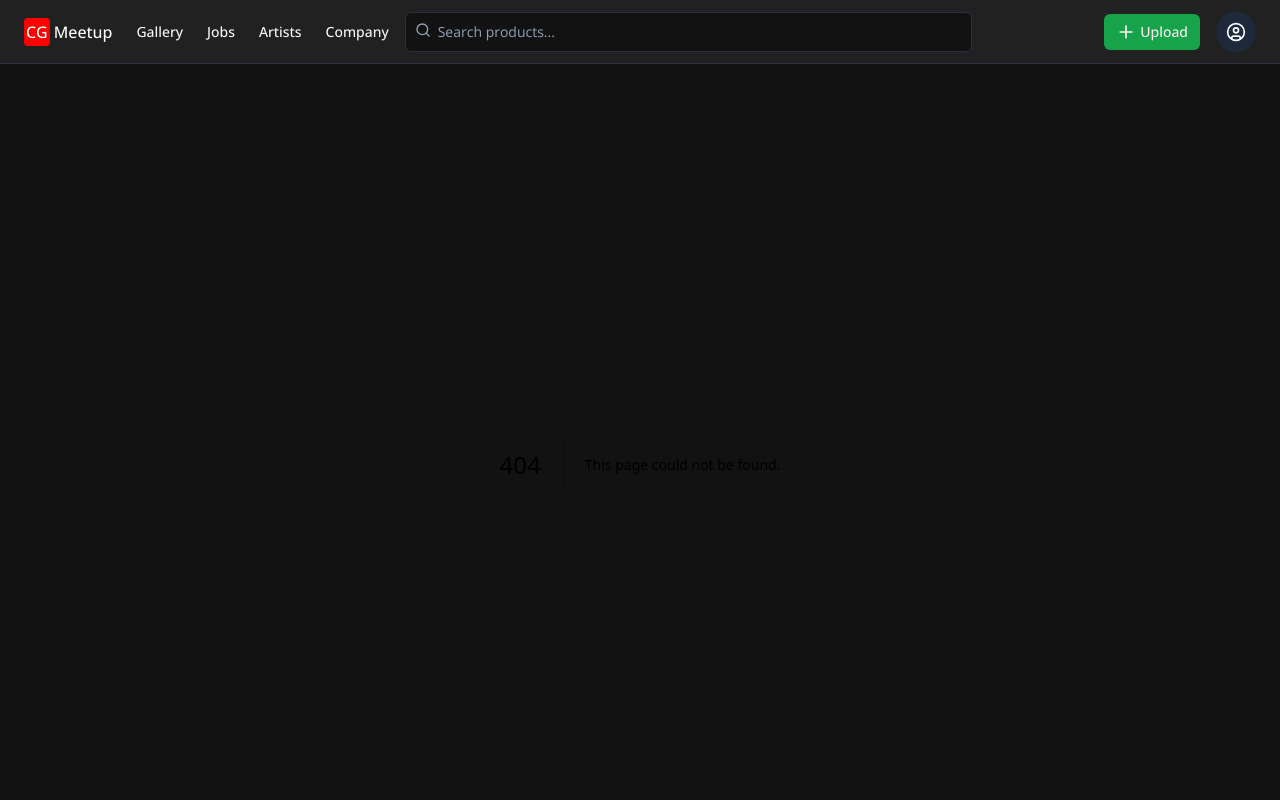
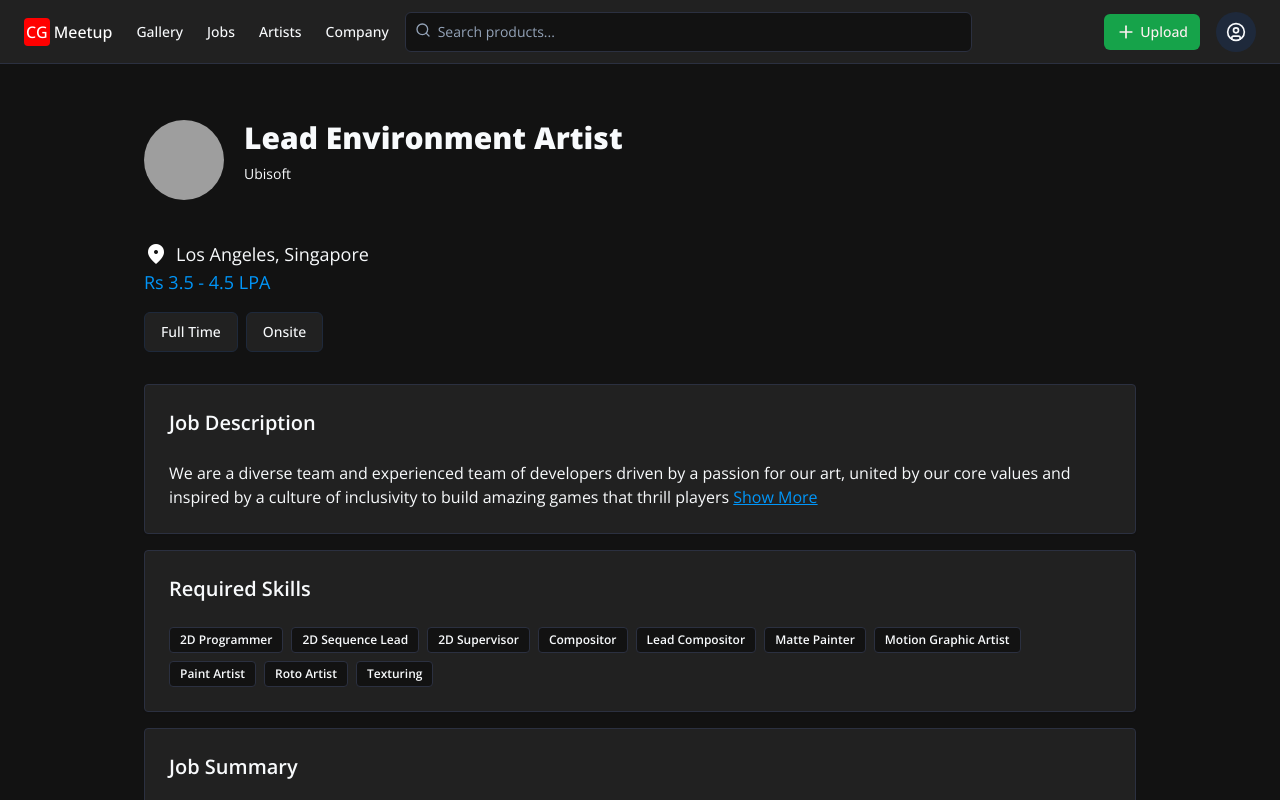
Before and after one commit to DEBargha2004/cgmeetup, a Next.js app: page /jobs/123 in a window 1280 px wide. Before the commit this address had no page. Built offline with nearby package versions, Linux system fonts and the light colour scheme; grey boxes are pictures that could not be loaded.

Commit message:
feat
job post page created

```diff
--- /dev/null
+++ b/src/app/jobs/[jobId]/page.tsx
@@ -0,0 +1,141 @@
+import { LimitText, MaterialSymbolIcon } from '@/components/custom'
+import { Avatar, AvatarFallback, AvatarImage } from '@/components/ui/avatar'
+import { Badge } from '@/components/ui/badge'
+import { Button } from '@/components/ui/button'
+import { Card, CardContent, CardHeader } from '@/components/ui/card'
+import { sample_cateories } from '@/constants/categories'
+
+const job_summary = [
+  {
+    title: 'Job Category',
+    value: 'IT and Software'
+  },
+  {
+    title: 'Job Category',
+    value: 'IT and Software'
+  },
+  {
+    title: 'Job Category',
+    value: 'IT and Software'
+  },
+  {
+    title: 'Job Category',
+    value: 'IT and Software'
+  }
+]
+
+export default function JobPage ({
+  params: { jobId }
+}: {
+  params: { jobId: string }
+}) {
+  return (
+    <div className='md:w-4/5 mx-auto p-4 space-y-8'>
+      <section className='my-10 flex gap-5'>
+        <Avatar className='h-20 w-20'>
+          <AvatarImage src='https://cdna.artstation.com/p/users/avatars/000/078/930/large/99d98b9db85095a32a74190b5b4be7d1.jpg?1669152204' />
+          <AvatarFallback>HU</AvatarFallback>
+        </Avatar>
+        <div className='w-full flex flex-col gap-2'>
+          <h1 className='text-3xl font-black'>Lead Environment Artist</h1>
+          <p className='text-sm'>Ubisoft</p>
+        </div>
+      </section>
+      <section>
+        <div className='flex gap-2 items-center '>
+          <MaterialSymbolIcon className='text-lg text-white opacity-100'>
+            location_on
+          </MaterialSymbolIcon>
+          <span className='text-lg'>Los Angeles, Singapore</span>
+        </div>
+        <div>
+          <p className='text-lg text-primary'>Rs 3.5 - 4.5 LPA</p>
+        </div>
+        <div className='flex justify-start gap-2 my-4'>
+          <Button variant={'outline'} className='bg-lightAccent'>
+            Full Time
+          </Button>
+          <Button variant={'outline'} className='bg-lightAccent'>
+            Onsite
+          </Button>
+        </div>
+      </section>
+
+      <section className='space-y-4'>
+        <Card className='' id='job-description'>
+          <CardHeader className='text-xl font-semibold'>
+            Job Description
+          </CardHeader>
+          <CardContent className='text-sm sm:text-base'>
+            <LimitText limitCount={200}>
+              We are a diverse team and experienced team of developers driven by
+              a passion for our art, united by our core values and inspired by a
+              culture of inclusivity to build amazing games that thrill players
+              everywhere. We pursue growth and innovation in an environment of
+              safety and trust. Our culture is built on the belief that the more
+              varied voices in our collective will strengthen our team and our
+              games. We are looking for our next teammate who will raise our bar
+              and make us better. What we need: As a Lead Environment Artist at
+              31st Union, your passion, knowledge, and experience will be
+              integral to growing a team of talented artists and defining the
+              look and style of a new generation of player driven experiences.
+              Your expertise will be central to bringing our immersive
+              landscapes, architecture, props, and natural environments to life.
+              Who you are: You are an experienced Environment Artist with strong
+              knowledge AAA games and have an attention to detail. You are
+              proficient in both Substance Designer and Substance Painter with
+              knowledge in developing workflows and leading a team of artist.
+              You are on the lookout for next gen tools and practices that
+              empower your team and improve efficiency for the project. You
+              possess a keen ability to communicate and collaborate across
+              disciplines sharing ideas and articulating visions. You are
+              inspired by growth and excellence and thrive on sharing your
+              knowledge with your teammates while continually honing your craft.
+              Iterating, communicating, and creating together is what drives
+              your passion for art and games. You are knowledgeable in all the
+              tools, techniques, and asset creation pipelines: UE5, Substance
+              Designer, Substance Painter, ZBrush, Maya/Blender, Photoshop,
+              Jira, Confluence.
+            </LimitText>
+          </CardContent>
+        </Card>
+        <Card className='' id='job-skills'>
+          <CardHeader className='text-xl font-semibold'>
+            Required Skills
+          </CardHeader>
+          <CardContent className='flex flex-wrap gap-2'>
+            {sample_cateories.map(cat => (
+              <Badge key={cat} className='bg-darkAccent whitespace-nowrap'>
+                {cat}
+              </Badge>
+            ))}
+          </CardContent>
+        </Card>
+        <Card className=''>
+          <CardHeader className='text-xl font-semibold'>Job Summary</CardHeader>
+          <CardContent className='grid grid-cols-2 sm:grid-cols-4 gap-4'>
+            {job_summary.map(({ title, value }, index) => (
+              <div key={index} className='space-y-2'>
+                <h1 className='sm:text-base text-sm'>{title}</h1>
+                <p className='text-xs sm:text-sm text-primary'>{value}</p>
+              </div>
+            ))}
+          </CardContent>
+        </Card>
+        <Card className='' id='about'>
+          <CardHeader className='text-xl font-semibold'>About</CardHeader>
+          <CardContent className='text-sm sm:text-base'>
+            Paragraphs are the building blocks of papers. Many students define
+            paragraphs in terms of length: a paragraph is a group of at least
+            five sentences, a paragraph is half a page long, etc. In reality,
+            though, the unity and coherence of ideas among sentences is what
+            constitutes a paragraph.
+          </CardContent>
+        </Card>
+      </section>
+      <section className='flex justify-center md:justify-end'>
+        <Button className='w-4/5 md:w-fit'>Apply</Button>
+      </section>
+    </div>
+  )
+}
--- a/src/app/jobs/page.tsx
+++ b/src/app/jobs/page.tsx
@@ -72,9 +72,15 @@
     border-none bg-transparent'
             >
               <CardContent className='space-y-4 px-1'>
+                <Link href={'/jobs/123'} className='inline-block w-full'>
                   <JobCard />
+                </Link>
+                <Link href={'/jobs/123'} className='inline-block w-full'>
                   <JobCard />
+                </Link>
+                <Link href={'/jobs/123'} className='inline-block w-full'>
                   <JobCard />
+                </Link>
               </CardContent>
             </Card>
             <Card className='bg-transparent border-none col-span-3 xl:col-span-1'>
@@ -83,10 +89,27 @@
                   <CardTitle>Featured Jobs</CardTitle>
                 </CardHeader>
                 <CardContent className='grid gap-4 px-0'>
+                  <Link href={'/jobs/123'} className='inline-block w-full'>
                     <FeaturedJobCard />
+                  </Link>
+                  <Link
+                    href={'/jobs/123'}
+                    className='inline-block w-full h-full'
+                  >
                     <FeaturedJobCard />
+                  </Link>
+                  <Link
+                    href={'/jobs/123'}
+                    className='inline-block w-full h-full'
+                  >
                     <FeaturedJobCard />
+                  </Link>
+                  <Link
+                    href={'/jobs/123'}
+                    className='inline-block w-full h-full'
+                  >
                     <FeaturedJobCard />
+                  </Link>
                 </CardContent>
               </Card>
               <Card className='bg-transparent border-none'>
--- a/src/components/custom/featured-job-card.tsx
+++ b/src/components/custom/featured-job-card.tsx
@@ -2,12 +2,16 @@
 import { Card } from '../ui/card'
 import { Badge } from '../ui/badge'
 import { MapPin } from 'lucide-react'
+import { cn } from '@/lib/utils'
 
-export default function FeaturedJobCard () {
+export default function FeaturedJobCard ({ className }: { className?: string }) {
   return (
     <Card
-      className='bg-lightAccent flex items-stretch justify-between gap-4 w-full
-    p-3'
+      className={cn(
+        `bg-lightAccent flex items-stretch justify-between gap-4 w-full
+      p-3 h-full`,
+        className
+      )}
     >
       <Image
         src={
--- a/src/components/custom/limit-text.tsx
+++ b/src/components/custom/limit-text.tsx
@@ -26,10 +26,9 @@
 
   return (
     <article className={cn('', className)}>
-      {children.slice(0, limit.isLimited ? limit.limitCount : children.length)}
-      &nbsp;
+      {children.slice(0, limit.isLimited ? limit.limitCount : children.length)}{' '}
       <span
-        className='text-primary underline'
+        className='text-primary underline whitespace-nowrap'
         onClick={() =>
           setLimit(prev => ({ ...prev, isLimited: !prev.isLimited }))
         }
--- a/src/components/ui/card.tsx
+++ b/src/components/ui/card.tsx
@@ -9,7 +9,7 @@
   <div
     ref={ref}
     className={cn(
-      'rounded-lg border bg-background text-card-foreground shadow-sm',
+      'rounded border bg-lightAccent text-card-foreground shadow-sm',
       className
     )}
     {...props}
```
Lines whose indentation alone changed are shown as unchanged.
